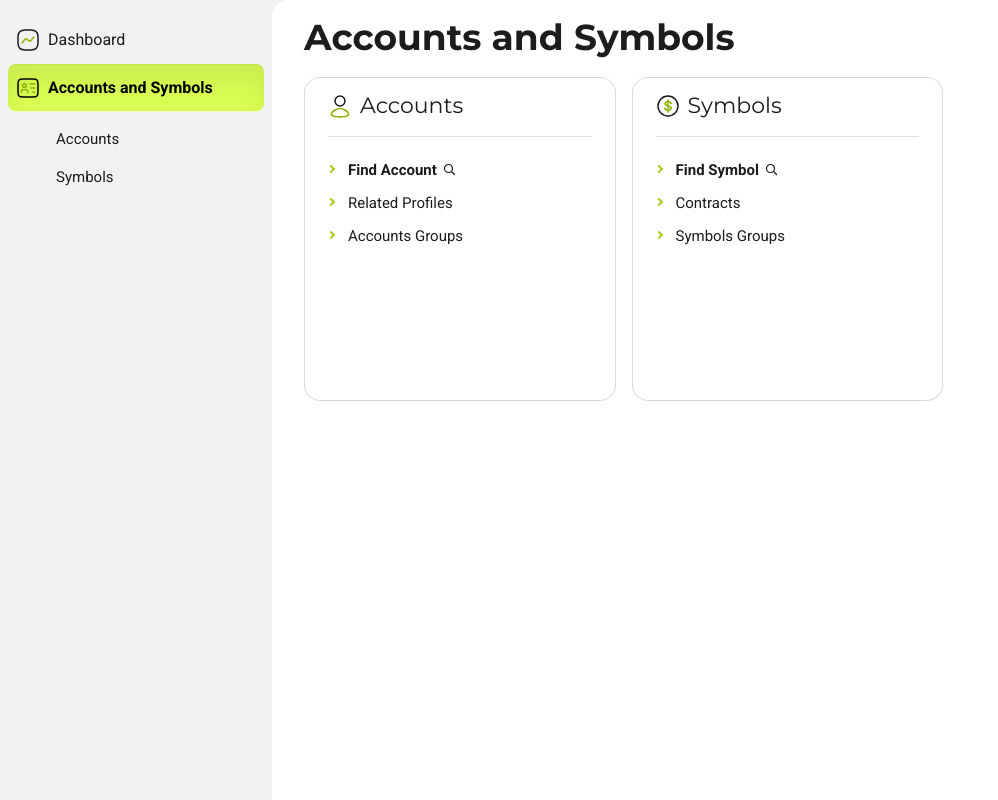
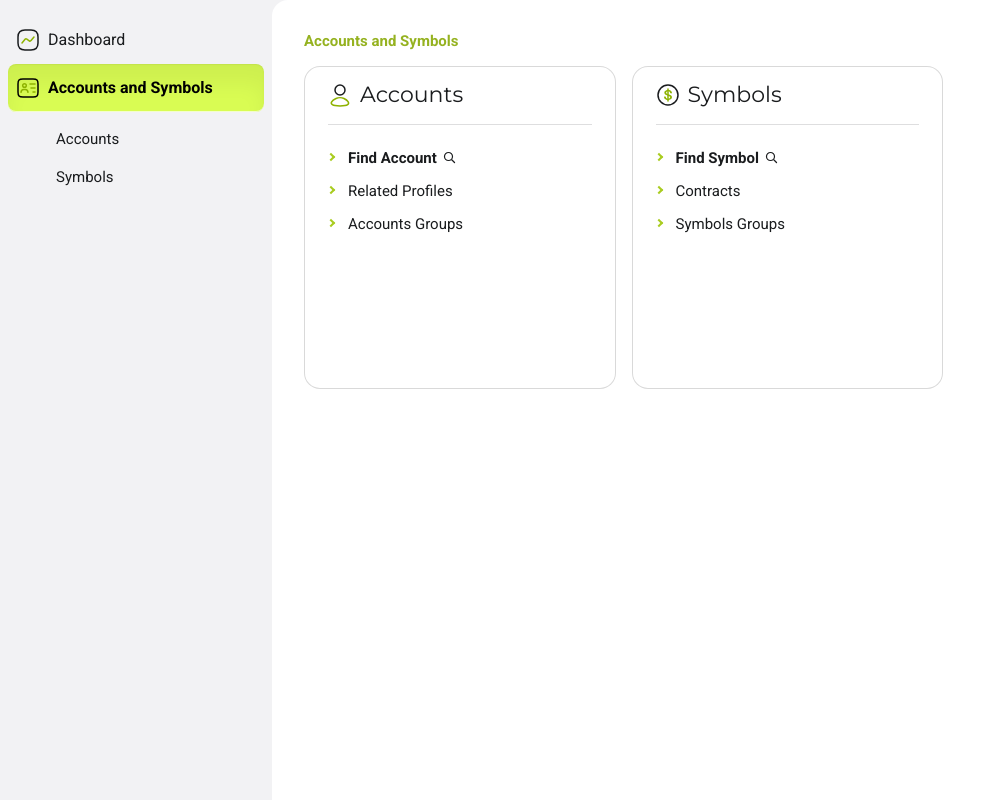
Before and after one commit to ivgrr/angular-navigation, an Angular app: page /accounts-and-symbols in a window 1280 px wide. Shown: the whole page, without its empty margins (0-998 px from the left). Built offline with nearby package versions, Linux system fonts and the light colour scheme.

Commit message:
feat: implemented breadcrumbs component (Issue: FRONT-2)

```diff
--- a/src/app/app.component.html
+++ b/src/app/app.component.html
@@ -5,6 +5,7 @@
         <app-navigation></app-navigation>
       </aside>
       <div class="page-content">
+        <app-breadcrumbs></app-breadcrumbs>
         <router-outlet></router-outlet>
       </div>
     </div>
--- a/src/app/app.module.ts
+++ b/src/app/app.module.ts
@@ -4,9 +4,10 @@ import { BrowserModule } from '@angular/platform-browser';
 import { AppRoutingModule } from './app-routing.module';
 import { AppComponent } from './app.component';
 import { NavigationModule } from './navigation/navigation.module';
+import { BreadcrumbsComponent } from './breadcrumbs/breadcrumbs.component';
 
 @NgModule({
-  declarations: [AppComponent],
+  declarations: [AppComponent, BreadcrumbsComponent],
   imports: [BrowserModule, AppRoutingModule, NavigationModule],
   providers: [],
   bootstrap: [AppComponent],
--- /dev/null
+++ b/src/app/breadcrumbs/breadcrumbs.component.css
@@ -0,0 +1,30 @@
+.breadcrumbs {
+  list-style: none;
+  padding: 0;
+  margin: 0;
+}
+
+.breadcrumb {
+  display: inline-block;
+  margin-right: 0.5rem;
+  padding: 1rem 0rem;
+}
+
+.breadcrumb:last-child {
+  font-weight: bold;
+}
+
+.breadcrumb a {
+  text-decoration: none;
+  color: #95b220;
+}
+
+.breadcrumb a:hover {
+  text-decoration: underline;
+}
+
+.breadcrumb:not(:last-child)::after {
+  content: "»";
+  margin-left: 0.5rem;
+  color: #666;
+}
--- /dev/null
+++ b/src/app/breadcrumbs/breadcrumbs.component.html
@@ -0,0 +1,5 @@
+<ul class="breadcrumbs">
+  <li class="breadcrumb" *ngFor="let breadcrumb of breadcrumbs">
+    <a [routerLink]="breadcrumb.path">{{ breadcrumb.title }}</a>
+  </li>
+</ul>
--- /dev/null
+++ b/src/app/breadcrumbs/breadcrumbs.component.ts
@@ -0,0 +1,49 @@
+import { Component, OnDestroy } from '@angular/core';
+import { Subject } from 'rxjs';
+import { takeUntil } from 'rxjs/operators';
+import { Router, NavigationEnd } from '@angular/router';
+import { NavigationService } from '../navigation/navigation.service';
+import { EnhancedNavigationRoute } from '../navigation/navigation.types';
+
+@Component({
+  selector: 'app-breadcrumbs',
+  templateUrl: './breadcrumbs.component.html',
+  styleUrls: ['./breadcrumbs.component.css'],
+})
+export class BreadcrumbsComponent implements OnDestroy {
+  breadcrumbs: EnhancedNavigationRoute[] | null = null;
+  routeUrl: string;
+  private subscription$: Subject<void> = new Subject<void>();
+
+  constructor(
+    private navigationService: NavigationService,
+    private router: Router
+  ) {
+    this.routeUrl = this.router.url;
+    this.router.events
+      .pipe(takeUntil(this.subscription$))
+      .subscribe((event) => {
+        if (event instanceof NavigationEnd) {
+          this.routeUrl = event.url;
+          this.updateBreadcrumbs();
+        }
+      });
+  }
+
+  private updateBreadcrumbs() {
+    this.navigationService
+      .getBreadcrumbs(this.routeUrl)
+      .pipe(takeUntil(this.subscription$))
+      .subscribe((enhancedData) => {
+        this.breadcrumbs = enhancedData;
+      });
+  }
+
+  ngOnDestroy() {
+    this.subscription$.next();
+    this.subscription$.complete();
+    if (this.subscription$) {
+      this.subscription$.unsubscribe();
+    }
+  }
+}
--- a/src/app/pages/accounts-and-symbols/accounts-and-symbols.component.html
+++ b/src/app/pages/accounts-and-symbols/accounts-and-symbols.component.html
@@ -1,5 +1,3 @@
-<h1>Accounts and Symbols</h1>
-
 <ul class="page-cards">
   <li class="page-card-item">
     <div class="heading">
```
